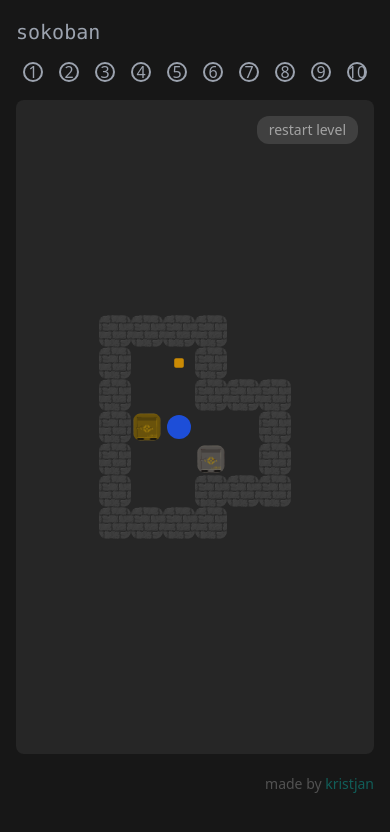
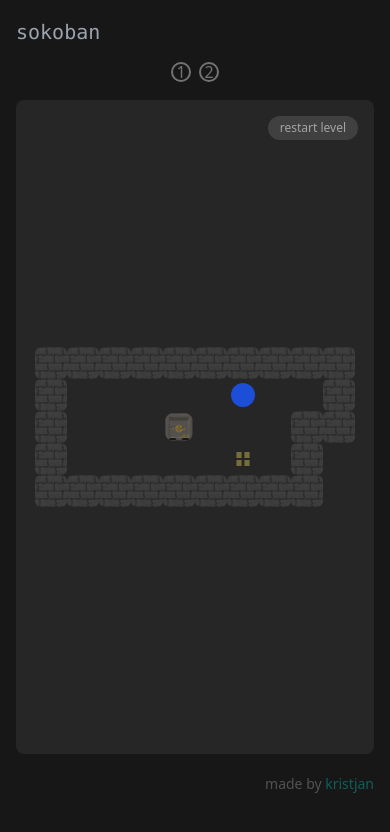
Before and after one commit to kristjanv001/sokoban-js, a website built with Vite: page index.html in a window 390 px wide. Built offline with nearby package versions, Linux system fonts and the light colour scheme.

Commit message:
restart level btn works for mobile; end screen visual fix for mobile; footer

```diff
--- a/index.html
+++ b/index.html
@@ -35,11 +35,6 @@
       class="mx-auto h-[calc(100vh-100px-60px-30px)] max-w-[1400px] bg-neutral-900 px-4 xs:h-[calc(100vh-120px-60px-30px)] md:h-[calc(100vh-140px-60px-30px)] md:px-8 lg:h-[calc(100vh-160px-60px)]"
     >
       <div id="game" class="flex h-full items-center justify-center rounded-lg bg-neutral-800">
-        <button
-          class="absolute right-0 top-0 mr-4 mt-4 rounded-xl bg-neutral-700 px-3 py-1 text-sm text-neutral-400 lg:hidden"
-        >
-          restart level
-        </button>
         <div id="keyHints" class="absolute bottom-20 hidden text-lg text-neutral-500 lg:block"></div>
       </div>
     </main>
--- a/src/main.ts
+++ b/src/main.ts
@@ -7,7 +7,7 @@ const defaultGridStyles = "h-8 w-8 xs:h-12 xs:w-12 sm:w-14 sm:h-14 md:w-18 md:h-
 const charMap: { [key: string]: string } = {
   // WALL
   // "#": "bg-gray-600 border-8 border-gray-700 rounded-md scale-[0.98]",
-  "#": "bg-[url('../public/textures/wall2.png')] bg-cover bg-no-repeat grayscale opacity-25 rounded-lg ",
+  "#": "bg-[url('../public/textures/wall2.png')] bg-cover bg-no-repeat grayscale opacity-25 rounded-md",
   // PLAYER
   "@": "bg-blue-700 rounded-full scale-75 ",
   // PLAYER ON GOAL
@@ -19,7 +19,8 @@ const charMap: { [key: string]: string } = {
   // "*": "bg-yellow-700 rounded-md scale-[0.85] border-8 border-yellow-600",
   "*": "bg-[url('../public/textures/box.png')] bg-cover bg-no-repeat rounded-lg scale-[0.85] opacity-70  bg-blend-luminosity bg-yellow-500",
   // GOAL
-  ".": "bg-yellow-600 scale-[0.3] rounded-md",
+  // ".": "bg-yellow-600 scale-[0.3] rounded-md",
+  ".": "bg-[url('../public/textures/goal.png')] bg-cover bg-no-repeat opacity-50 rounded-md scale-[0.5] ",
   // FLOOR
   " ": "bg-neutral-800",
   // " ": "bg-[url('../public/textures/floor.png')] bg-cover bg-no-repeat opacity-100",
@@ -307,6 +308,7 @@ class Game {
       this.loadLevel(this.getCurrentLevel());
       this.renderLevelsListDisplay();
       this.renderKeyboardHintsDisplay();
+      this.renderRestartBtn();
       document.body.addEventListener("keydown", (event) => {
         this.handleKeyDown(event);
       });
@@ -437,7 +439,7 @@ class Game {
 
     const endMsg = document.createElement("h2");
     endMsg.textContent = "Congratulations, you completed the entire game ✨";
-    endMsg.className = "text-3xl text-neutral-400";
+    endMsg.className = "text-3xl text-neutral-400 px-8";
     document.getElementById("game")?.appendChild(endMsg);
   }
 
@@ -445,16 +447,16 @@ class Game {
     const createAndAppendLevelNumContainer = (levelNum: number) => {
       const levelNumContainer = document.createElement("div");
       levelNumContainer.className =
-        "flex h-5 w-5 md:h-7 md:w-7 lg:h-10 lg:w-10 items-center justify-center rounded-full border-2 border-gray-400";
+        "flex h-5 w-5 md:h-7 md:w-7 lg:h-10 lg:w-10 items-center justify-center rounded-full border-2 border-neutral-500";
 
       if (levelNum !== this.levels.length) {
-        levelNumContainer.classList.add("mr-4");
+        levelNumContainer.classList.add("mr-2", "sm:mr-4");
       }
 
       levelNumContainer.id = `level-${levelNum}`;
 
       const levelNumElem = document.createElement("span");
-      levelNumElem.className = "text-gray-400";
+      levelNumElem.className = "text-neutral-500";
       levelNumElem.textContent = levelNum.toString();
 
       levelNumContainer.appendChild(levelNumElem);
@@ -480,9 +482,21 @@ class Game {
     container.appendChild(restartHint);
   }
 
+  renderRestartBtn() {
+    const container = document.getElementById("game")!;
+    const button = document.createElement("button");
+    button.id = "restartBtn";
+    button.className =
+      "absolute right-0 top-0 mr-4 mt-4 rounded-xl bg-neutral-700 px-3 py-1 text-xs text-neutral-400 lg:hidden";
+    button.textContent = "restart level";
+    button.addEventListener("click", () => this.restartLevel())
+
+    container.appendChild(button);
+  }
+
   updateLevelNumDisplay(levelNum: number) {
     const levelNumContainer = document.getElementById(`level-${levelNum}`)!;
-    levelNumContainer.classList.remove("border-gray-400");
+    levelNumContainer.classList.remove("border-neutral-500");
     levelNumContainer.classList.add("border-emerald-600", "bg-emerald-600");
 
     levelNumContainer.firstElementChild!.classList.remove("text-gray-400");
@@ -491,7 +505,8 @@ class Game {
 
   cleanUpDisplay() {
     document.getElementById("keyHints")!.classList.add("invisible");
+    document.getElementById("restartBtn")!.classList.add("invisible");
   }
 }
 
-new Game("testing2.txt");
+new Game("testing.txt");
```
Also changed, not shown: public/textures/goal.png (added).
